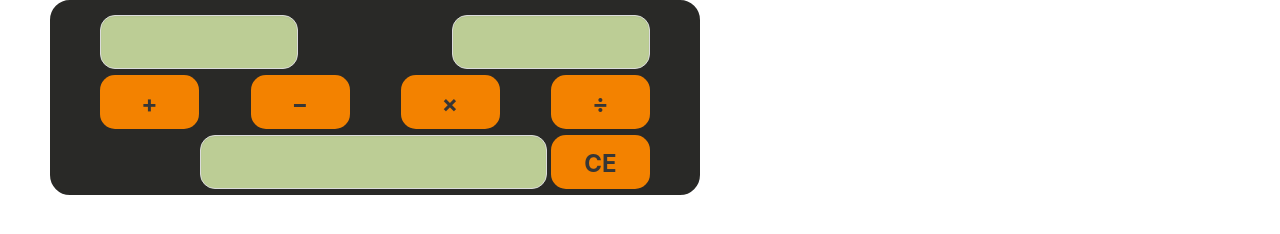
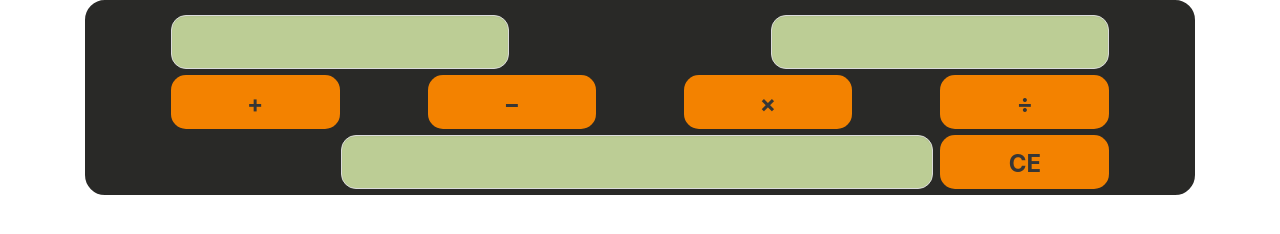
Before and after one commit to manuelkucharuk/tp2Opt, a plain HTML site: page index.html in a window 1280 px wide. Drawn offline with nearby package versions, Linux system fonts and the light colour scheme; files whose address does not match are found by name.

Commit message:
Cambié a fr en vez de px fijos

```diff
--- a/style.css
+++ b/style.css
@@ -25,7 +25,7 @@ input[type=text]{
 
 .calculadora{
 	display: grid ;
-	grid-template-columns: repeat(15, 50px);
+	grid-template-columns: repeat(15, 1fr);
 	grid-template-rows: 15px 60px 60px 60px;
 }
 
```
